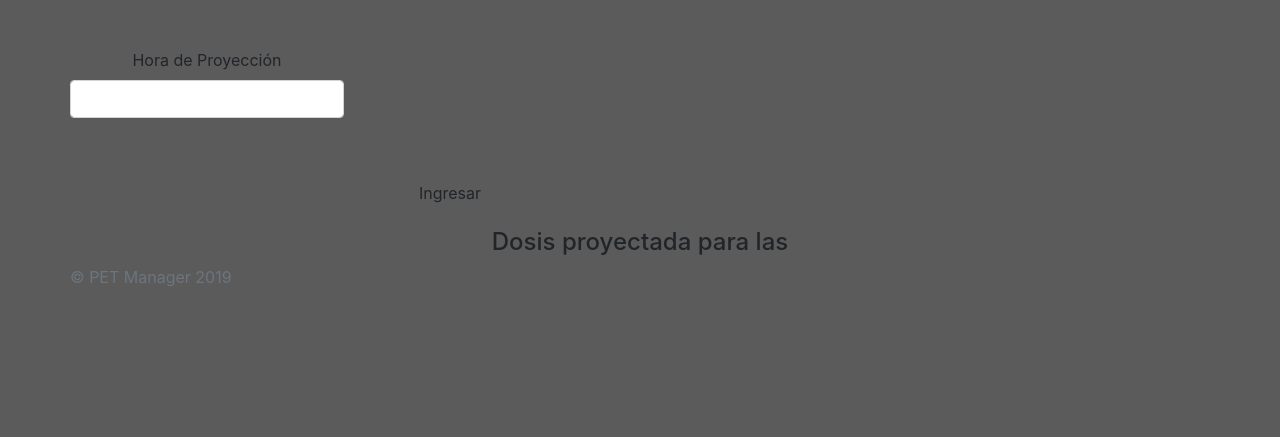
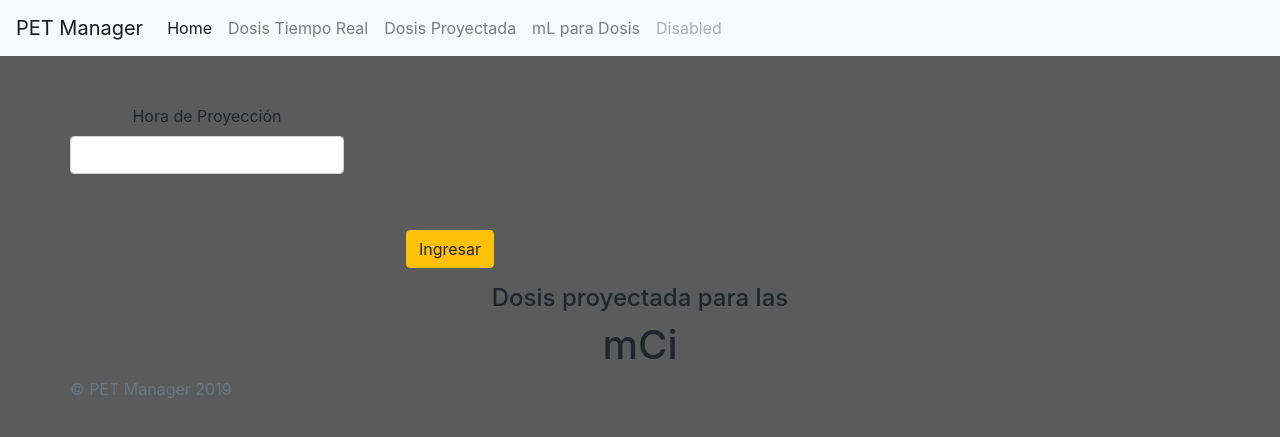
Before and after one commit to Sebasinos/ProyectoPET, a Flask app: page /dose_proy in a window 1280 px wide. Shown: the top 437 px of the page. Run offline with Flask 2, Linux system fonts and the light colour scheme; some libraries are stand-ins or nearby versions.

Commit message:
Update Files

```diff
--- a/src/Flask/Project/main.py
+++ b/src/Flask/Project/main.py
@@ -77,7 +77,7 @@ def ml_last(lista):
     return ml_last
 
 app = Flask(__name__)
-#FUNCION ultima dosis de la lista
+app.config['SECRET_KEY']= 'PETMANUNAB'
 
 
 @app.route('/')
--- a/src/Flask/Project/templates/base/base.html
+++ b/src/Flask/Project/templates/base/base.html
@@ -1,15 +1,38 @@
 <!DOCTYPE html>
 <html lang="es">
 <head>
-
-
-
-	<title> {% block title %} {% endblock %}</title>
+		<nav class="navbar navbar-expand-lg navbar-light bg-light">
+  <a class="navbar-brand" href="#">PET Manager</a>
+  <button class="navbar-toggler" type="button" data-toggle="collapse" data-target="#navbarNav" aria-controls="navbarNav" aria-expanded="false" aria-label="Toggle navigation">
+    <span class="navbar-toggler-icon"></span>
+  </button>
+  <div class="collapse navbar-collapse" id="navbarNav">
+    <ul class="navbar-nav">
+      <li class="nav-item active">
+        <a class="nav-link" href="http://127.0.0.1:8000/">Home <span class="sr-only">(current)</span></a>
+      </li>
+      <li class="nav-item">
+        <a class="nav-link" href="http://127.0.0.1:8000/real_time">Dosis Tiempo Real</a>
+      </li>
+      <li class="nav-item">
+        <a class="nav-link" href="http://127.0.0.1:8000/dose_proy">Dosis Proyectada</a>
+      </li>
+      <li class="nav-item">
+        <a class="nav-link" href="http://127.0.0.1:8000/dose_ml">mL para Dosis</a>
+      </li>
+      <li class="nav-item">
+        <a class="nav-link disabled" href="#">Disabled</a>
+      </li>
+    </ul>
+  </div>
+</nav>
+	<title> {% block title %} PET Manager {% endblock %}</title>
 </head>
 <body>
 
 	{% block content %}
 	{% endblock %}
+
 
 	<link rel="stylesheet" href="https://stackpath.bootstrapcdn.com/bootstrap/4.2.1/css/bootstrap.min.css" integrity="sha384-GJzZqFGwb1QTTN6wy59ffF1BuGJpLSa9DkKMp0DgiMDm4iYMj70gZWKYbI706tWS" crossorigin="anonymous">
 	<script src="https://stackpath.bootstrapcdn.com/bootstrap/4.2.1/js/bootstrap.min.js" integrity="sha384-B0UglyR+jN6CkvvICOB2joaf5I4l3gm9GU6Hc1og6Ls7i6U/mkkaduKaBhlAXv9k" crossorigin="anonymous"></script>
@@ -20,7 +43,9 @@
 	<footer>
 		<div class="container">
 			<div class="row">
-				<p class="copyright text-muted">&copy; PET Manager 2019</p>
+				<p class="text-center">
+					<p class="copyright text-muted">&copy; PET Manager 2019</p>
+				</p>
 			</div>
 		</div>
 	</footer>
--- a/src/Flask/Project/templates/dose_ml.html
+++ b/src/Flask/Project/templates/dose_ml.html
@@ -25,7 +25,7 @@
 					<div id="success"></div>
 					<div class="row"></div>
 						<div class="form-group col-xs-12">
-							<button type="submit" class="btn btn-default">Ingresar</button>
+							<button type="submit" class="btn btn-warning">Ingresar</button>
 						</div>
 
 					</div>
--- a/src/Flask/Project/templates/dose_proy.html
+++ b/src/Flask/Project/templates/dose_proy.html
@@ -24,10 +24,11 @@
 					<br>
 					<div id="success"></div>
 					<div class="row"></div>
-						<div class="form-group col-xs-12">
-							<button type="submit" class="btn btn-default">Ingresar</button>
+					<center>
+							<div class="form-group col-xs-12">
+							<button type="submit" class="btn btn-warning">Ingresar</button>
 						</div>
-
+					</center>
 					</div>
 				</form>
 			</div>
@@ -35,6 +36,6 @@
 	</div>
 
 	<h4>Dosis proyectada para las {{hour}}</h4>
-	<h1> {{ dose }}</h1>
+	<h1> {{ dose }} mCi</h1>
 </center>
 {% endblock %}
--- a/src/Flask/Project/templates/dosis_ini.html
+++ b/src/Flask/Project/templates/dosis_ini.html
@@ -43,7 +43,7 @@
 					<div id="success"></div>
 					<div class="row"></div>
 						<div class="form-group col-xs-12">
-							<button type="submit" class="btn btn-default">Ingresar</button>
+							<button type="submit" class="btn btn-warning">Ingresar</button>
 						</div>
 
 					</div>
```
